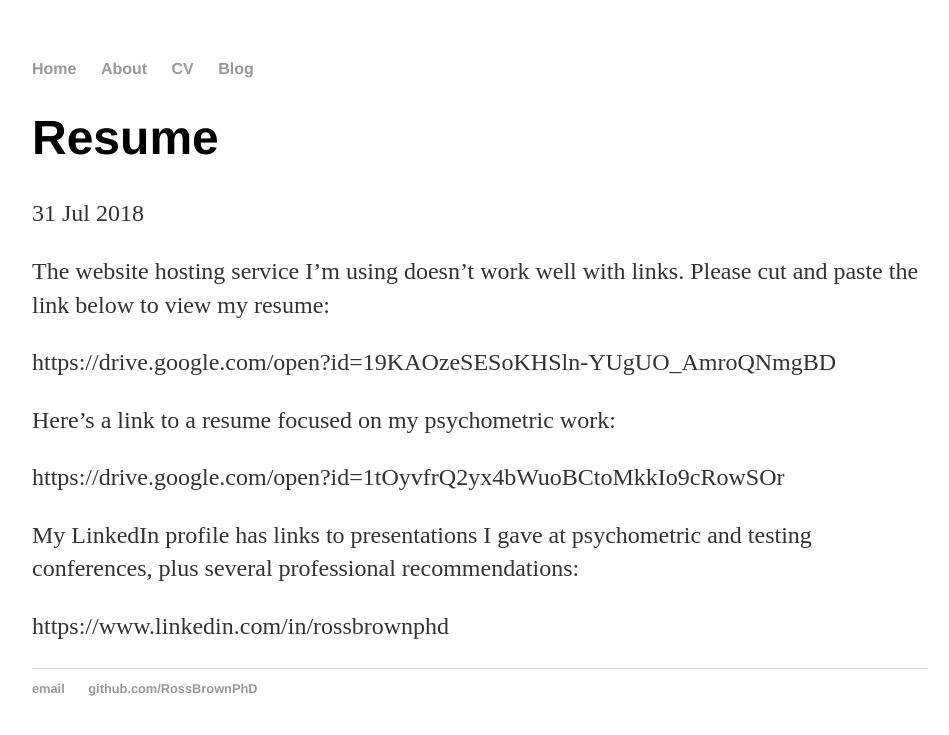
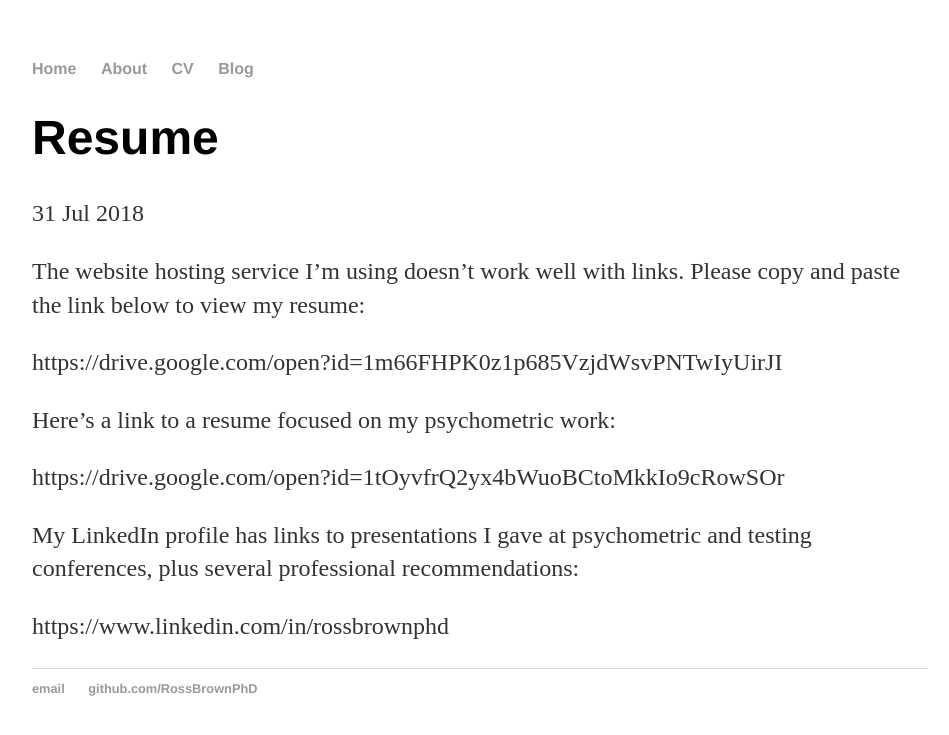
Before and after one commit to RossBrownPhD/RossBrownPhD.github.io, a Jekyll site: the page built from _posts/2018-07-31-Resume.md, in a window 1280 px wide. Shown: the top 735 px of the page, without its empty margins (160-1109 px from the left). Built offline with Jekyll 4.4.1, drawn with Linux system fonts in a browser that asks for light colours.

Commit message:
update resume

```diff
--- a/_posts/2018-07-31-Resume.md
+++ b/_posts/2018-07-31-Resume.md
@@ -5,9 +5,9 @@
 ---
 
 
-The website hosting service I'm using doesn't work well with links. Please cut and paste the link below to view my resume:
+The website hosting service I'm using doesn't work well with links. Please copy and paste the link below to view my resume:
 
-https://drive.google.com/open?id=19KAOzeSESoKHSln-YUgUO_AmroQNmgBD
+https://drive.google.com/open?id=1m66FHPK0z1p685VzjdWsvPNTwIyUirJI
 
 Here's a link to a resume focused on my psychometric work:
 
```
